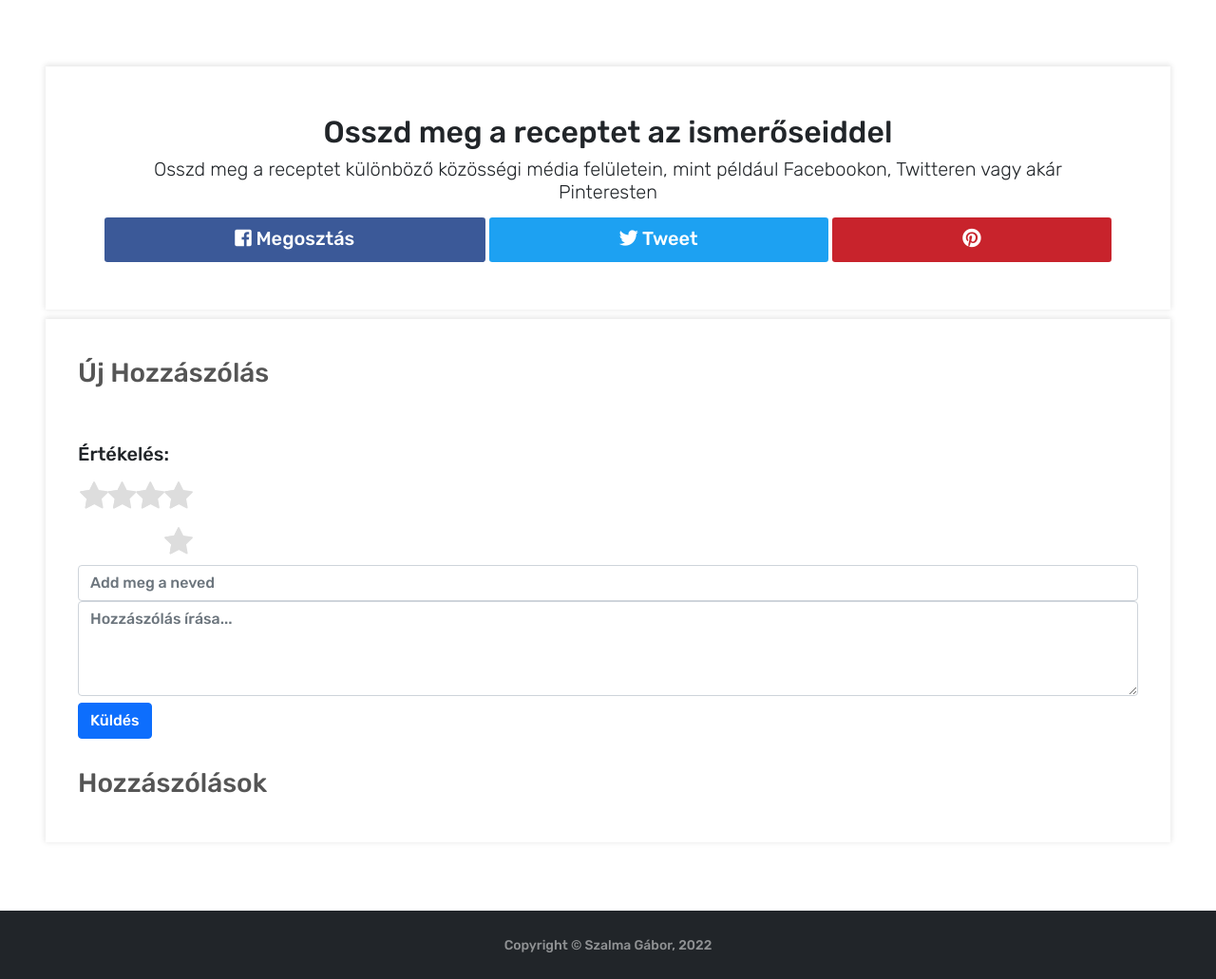
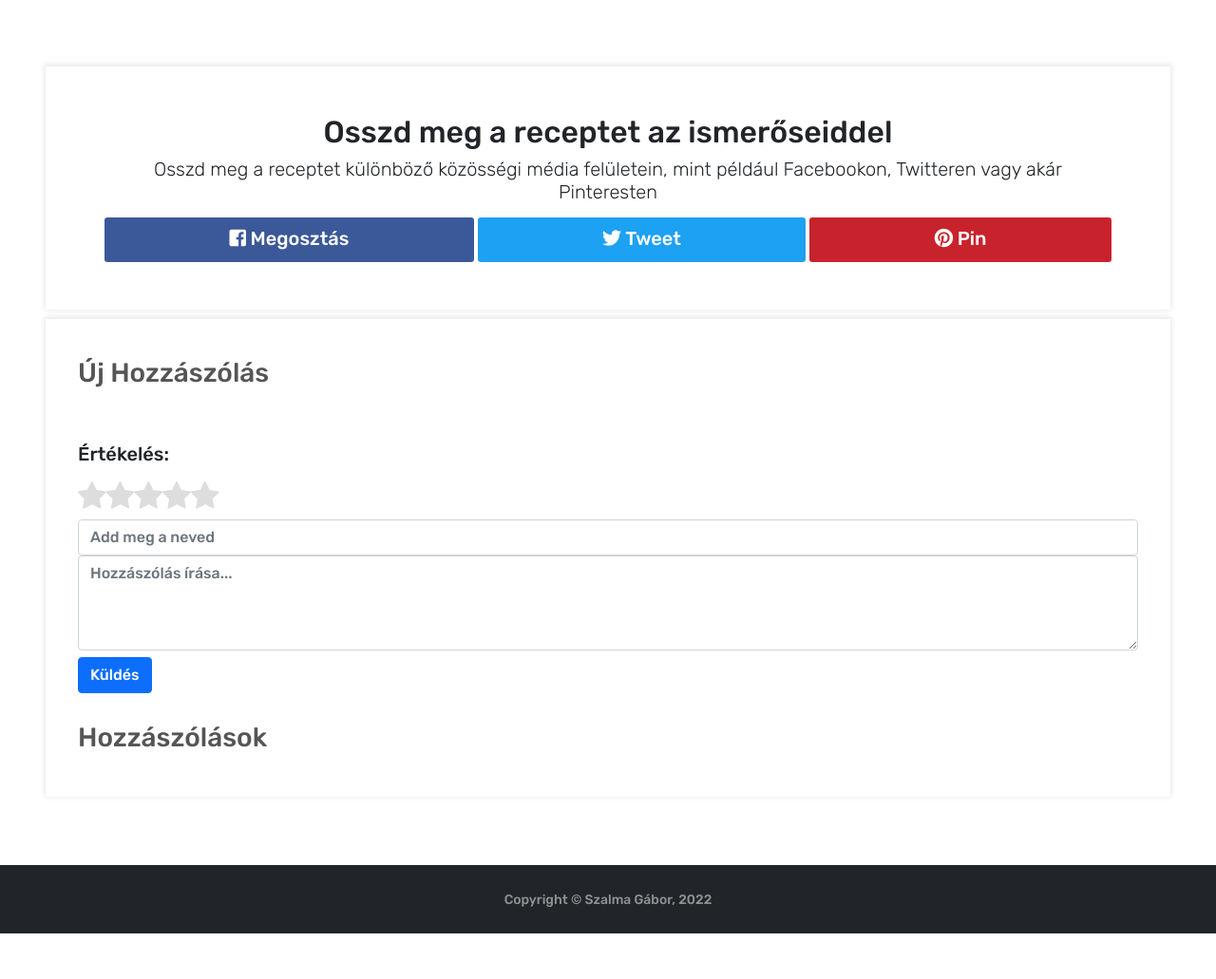
Before and after one commit to szaszagado/gastroblog, a Node server app: page /recipe/600000000000000000000001 in a window 1280 px wide. Shown: the part 619-1650 px from the top of the page at 95% size. After the commit the page ends 1602 px from the top, so only its background shows below. Run offline with Node 20, Linux system fonts and the light colour scheme; tables that the repository leaves empty hold one stand-in row (values such as "Sample post"); some libraries are stand-ins or nearby versions; some web fonts are replaced.

Commit message:
make it better

```diff
--- a/public/css/recipestyles.css
+++ b/public/css/recipestyles.css
@@ -423,12 +423,12 @@
 
 .rating {
     border: none;
-    margin-right: 140px;
+    float: left;
 }
 
 .myratings {
     font-size: 22px;
-    color: green;
+    color: green
 }
 
 .rating>[id^="star"] {
--- a/views/recipe.ejs
+++ b/views/recipe.ejs
@@ -121,7 +121,7 @@
         <h5 class="shareh5"><i class="fab fa-twitter"></i> Tweet</h5>
     </a>
     <a class="btn btn-sm btn-social btn-pin" href="http://pinterest.com/pin/create/link/?url=https://gastroblog.herokuapp.com/recipe/<%= recipe._id %>" target="_blank" title="Osszd meg Pinterestne">
-    <h5 class="shareh5"><i class="fab fa-pinterest" data-fa-transform="grow-4"></i></h5>
+      <h5 class="shareh5"><i class="fab fa-pinterest" data-fa-transform="grow-4"></i> Pin</h5>
     </a>
   </div>
 
@@ -212,23 +212,9 @@
                     <fieldset>
                       <div class="content-item">
                         <div class="row">
-                          <div class="form-group">
-                            <!-- <label for="rating">Értékelés</label>
-                            <select class="form-select form-control" name="rating" aria-label="Rating">
-                              <option selected>Értékelés</option>
-                              <option value="5">Nagyon jó!</option>
-                              <option value="4">Jó!</option>
-                              <option value="3">Elmegy!</option>
-                              <option value="2">Nem túl jó!</option>
-                              <option value="1">Rossz!</option>
-                            </select> -->
-                            <div class="containe mt-100">
-                              <div class="row">
-                                  <div class="col-md-3">
-
-                                          <div>
+                          <div class="form-group container mt-100">
                             <h5>Értékelés: <span class="myratings"></span></h5>
-                                              <fieldset class="rating" >
+                              <fieldset class="rating">
                                 <input type="radio" id="star5" name="rating" value="5" required/>
                                   <label class="full" for="star5" title="5 csillag"></label>
                                 <input type="radio" id="star4half" name="rating" value="4.5" />
@@ -251,15 +237,6 @@
                                   <label class="half" for="starhalf" title="0.5 csillag"></label>
                                 <input type="radio" class="reset-option" name="rating" value="reset" />
                               </fieldset>
-                                          </div>
-
-                                  </div>
-                              </div>
-                          </div>
-
-
-
-
                             </div>
                           <div class="form-group">
                             <input class="form-control" name="username" placeholder="Add meg a neved" required=""/>
--- a/views/submit-recipe.ejs
+++ b/views/submit-recipe.ejs
@@ -54,7 +54,7 @@
                     <label for="quantityList">Mennyiség</label>
                     <div class="quantityList">
                       <div class="quantityDiv mb-1">
-                        <input type="number" step="any" name="quantity" class="form-control">
+                        <input type="number" step="any" name="quantity" class="form-control" required>
                       </div>
                     </div>
                   </div>
@@ -160,7 +160,7 @@
         if(x < max_fields){ //max input box allowed
 
 		     //text box increment
-            $(wrapper).append('<div class="ingredeintDiv mb-1 row"><div class="col-md-2"><label for="quantityList">Mennyiség</label><div class="quantityList"><div class="quantityDiv mb-1"><input type="number" step="any" name="quantity" class="form-control"></div></div></div><div class="col-md-8"><label for="ingredientList">Hozzávalók</label><input type="text" name="ingredients" class="form-control" required></div><a href="#" class="linkbtnsubmit remove_field btn btn-danger">Törlés</a></div>'); //add input box
+            $(wrapper).append('<div class="ingredeintDiv mb-1 row"><div class="col-md-2"><label for="quantityList">Mennyiség</label><div class="quantityList"><div class="quantityDiv mb-1"><input type="number" step="any" name="quantity" class="form-control" required></div></div></div><div class="col-md-8"><label for="ingredientList">Hozzávalók</label><input type="text" name="ingredients" class="form-control" required></div><a href="#" class="col-md-8 linkbtnsubmit remove_field btn btn-danger">Törlés</a></div>'); //add input box
             x++;
 	  }
     });
```
Lines whose indentation alone changed are shown as unchanged.
